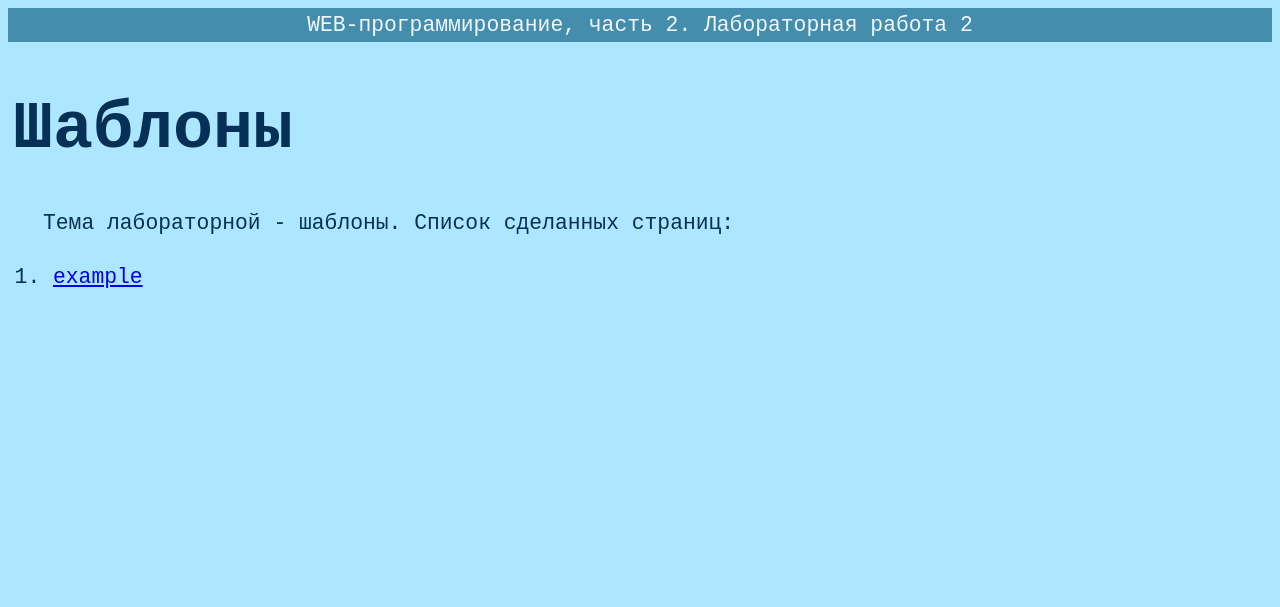
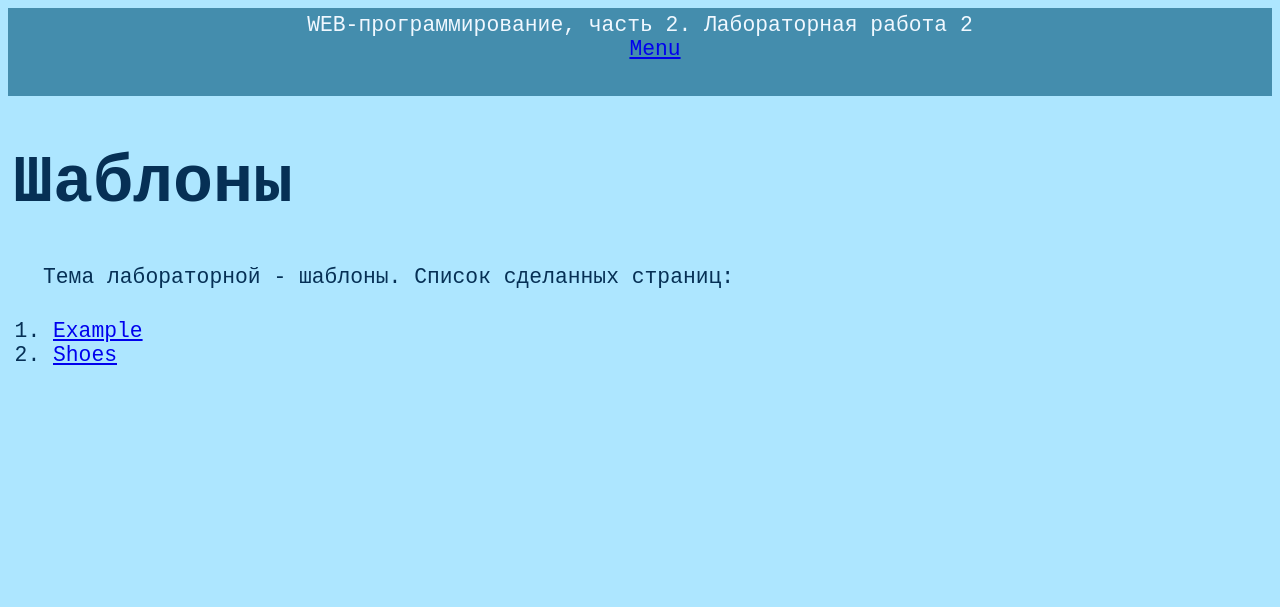
Before and after one commit to AlenaGrinda/web_prog_lab_2, a Flask app: page /lab2/ in a window 1280 px wide. Shown: the top 607 px of the page. Run offline with Flask 3, Linux system fonts and the light colour scheme.

Commit message:
Добавлены ссылки

```diff
--- a/app.py
+++ b/app.py
@@ -13,6 +13,8 @@ def menu():
 <html>
     <head>
     <link rel="stylesheet" href="''' +url_for('static', filename='lab1.css') + '''"">
+
+
         <title>
             «НГТУ, ФБ, Лабораторные работы»1
         </title>
@@ -25,6 +27,7 @@ def menu():
         <main>
         <h1>Лабораторные работы по WEB-программированию</h1>
             <li><a href="http://127.0.0.1:5000/lab1" target="_blank">Лабораторная работа 1</a></li>
+            <li><a href="http://127.0.0.1:5000/lab2/" target="_blank">Лабораторная работа 2</a></li>
         </main>
 
         <footer>
@@ -178,6 +181,7 @@ def example():
 def lab2():
  return render_template('lab2.html')
 
+
 @app.route('/lab2/shoes')
 def shoes():
  return render_template('shoes.html')
--- a/templates/base.html
+++ b/templates/base.html
@@ -3,12 +3,13 @@
 <head>
     <meta charset="UTF-8">
     <meta name="viewport" content="width=device-width, initial-scale=1.0">
-    <title>ГРинда Алена. {% block lab %}{% endblock %}</title>
+    <title>Гринда Алена. {% block lab %}{% endblock %}</title>
     <link rel="stylesheet" href="{{ url_for('static', filename= 'main.css') }}">
 </head>
 <body>
     <header>
         WEB-программирование, часть 2. {{ self.lab() }}
+       <div style="text-align: center;"><a href="/menu">Menu</a></div>
     </header>
 
     <main>
--- a/templates/lab2.html
+++ b/templates/lab2.html
@@ -7,7 +7,10 @@
     <div>Тема лабораторной - шаблоны. Список сделанных страниц:</div>
     <ol>
         <li>
-            <a href="/lab2/example">example</a>
+            <a href="/lab2/example">Example</a>
+        </li>
+        <li>
+            <a href="/lab2/shoes">Shoes</a>
         </li>
     </ol>
 {% endblock %}
```
